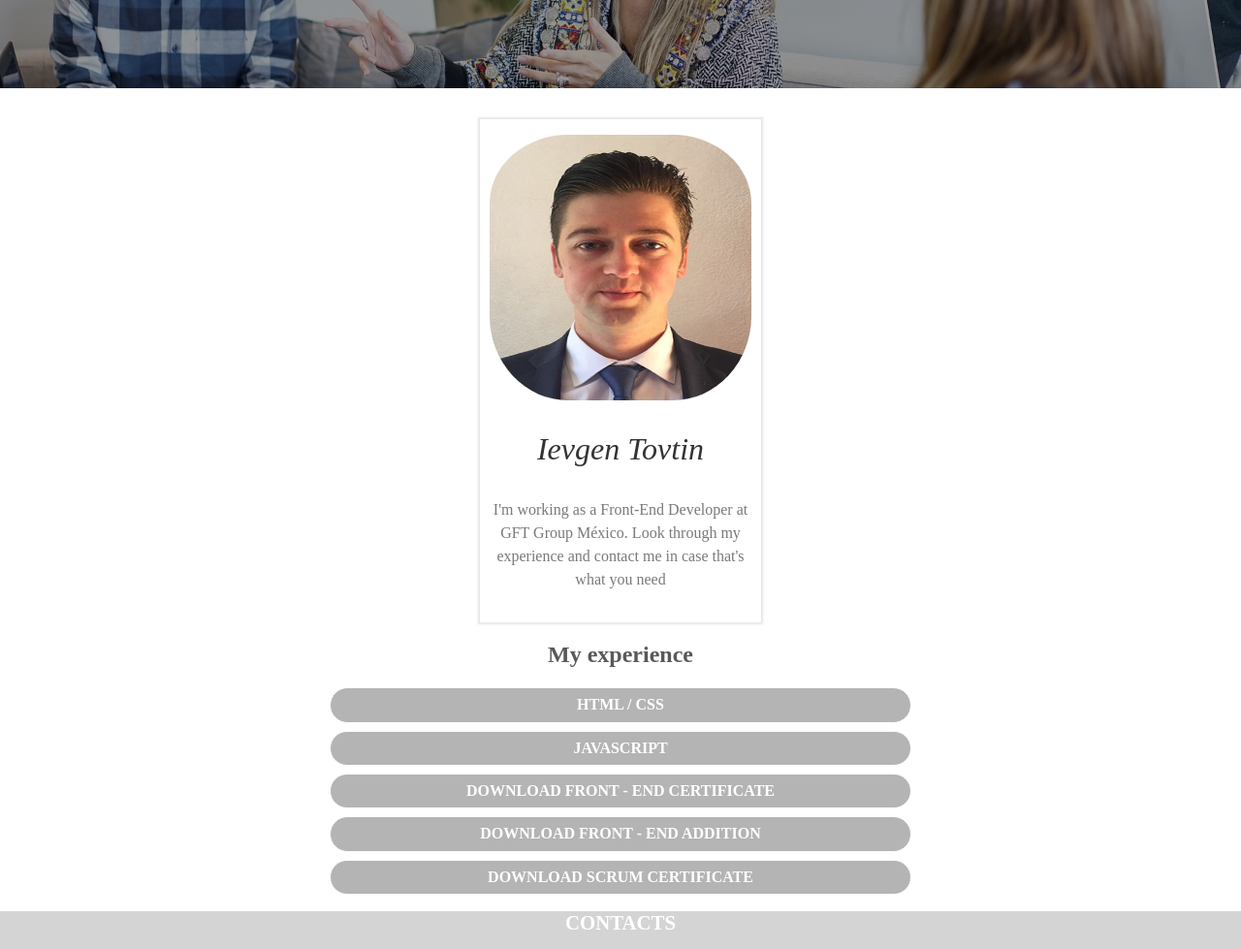
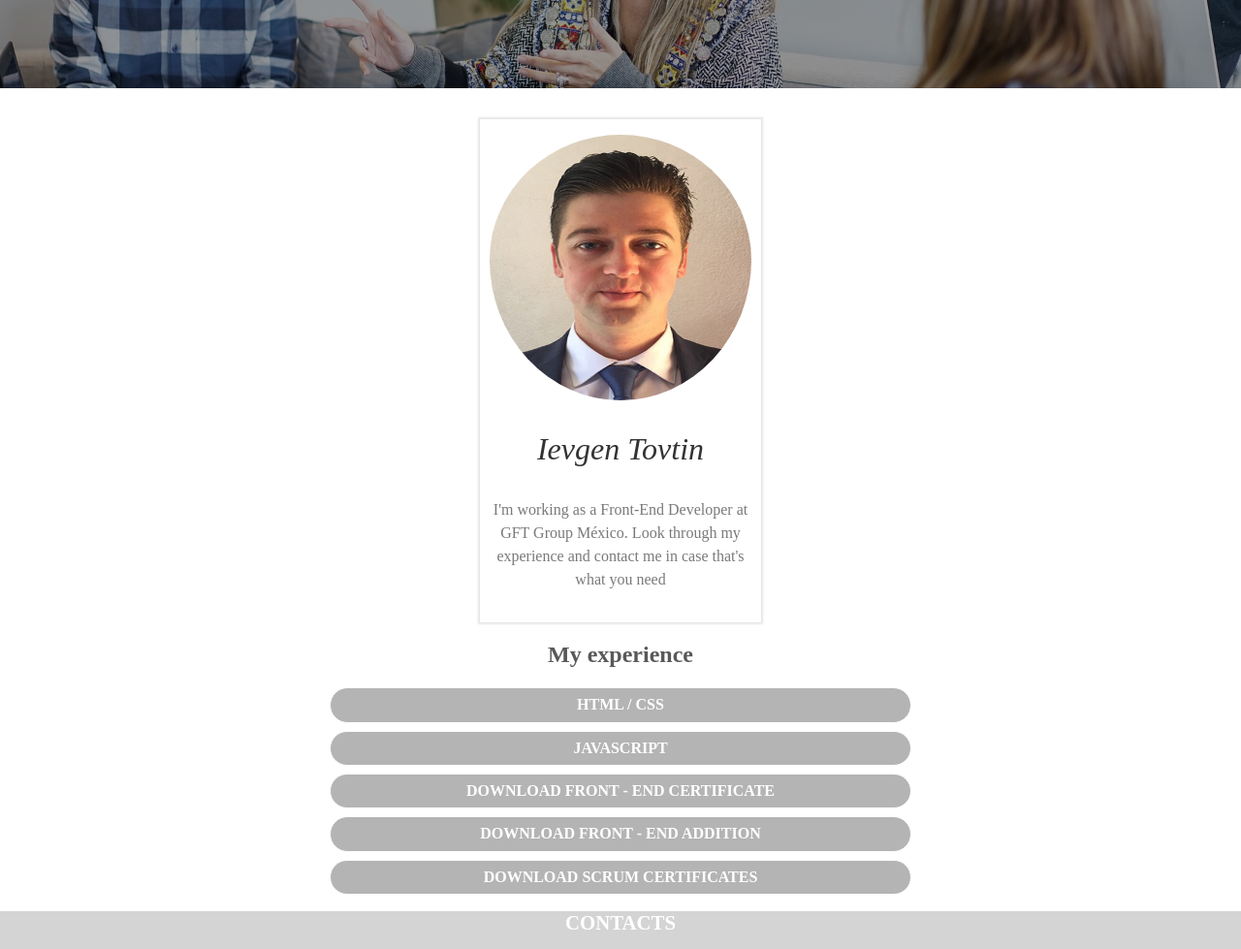
Before and after one commit to erpua/Portfolio, a plain HTML site: page index.html in a window 1280 px wide. Shown: the part 589-1568 px from the top of the page at 97% size. Drawn offline with Linux system fonts and the light colour scheme.

Commit message:
added foto changes

```diff
--- a/css/styles.css
+++ b/css/styles.css
@@ -1,17 +1,17 @@
 /* kaushan-script-regular - latin */
 @font-face {
-  font-family: "Kaushan Script";
+  font-family: 'Kaushan Script';
   font-style: normal;
   font-weight: 400;
-  src: url("../fonts/kaushan-script-v6-latin-regular.woff2") format("woff2");
+  src: url('../fonts/kaushan-script-v6-latin-regular.woff2') format('woff2');
 }
 
 /* mr-dafoe-regular - latin */
 @font-face {
-  font-family: "Mr Dafoe";
+  font-family: 'Mr Dafoe';
   font-style: normal;
   font-weight: 400;
-  src: url("../fonts/mr-dafoe-v6-latin-regular.woff2") format("woff2");
+  src: url('../fonts/mr-dafoe-v6-latin-regular.woff2') format('woff2');
 }
 
 /*    BASE    */
@@ -90,7 +90,7 @@ img {
   color: rgb(255, 255, 255);
   font-size: 2rem;
   line-height: 1;
-  font-family: "Kaushan Script";
+  font-family: 'Kaushan Script';
   font-style: normal;
   font-weight: 400;
   animation: logo-appear 1.5s linear;
@@ -142,7 +142,7 @@ img {
 }
 
 .introduction__title {
-  font-family: "Mr Dafoe", sans-serif;
+  font-family: 'Mr Dafoe', sans-serif;
   color: rgb(255, 255, 255);
   margin: 0;
   padding: 3rem 0 0 0;
@@ -151,7 +151,7 @@ img {
 }
 
 .introduction__title::after {
-  content: "";
+  content: '';
   display: block;
   width: 200px;
   height: 4px;
@@ -216,7 +216,7 @@ img {
   width: 290px;
   height: 290px;
   margin: 0 auto;
-  border-radius: 30%;
+  border-radius: 50%;
   padding-top: 1rem;
 }
 
--- a/index.html
+++ b/index.html
@@ -98,7 +98,7 @@
           download
           href="img/Scrum_Developer_Certitfied_Ievgen_Tovtin.pdf"
           class="link cv-link"
-          >Download SCRUM certificate</a
+          >Download SCRUM certificates</a
         >
       </section>
     </main>
```
